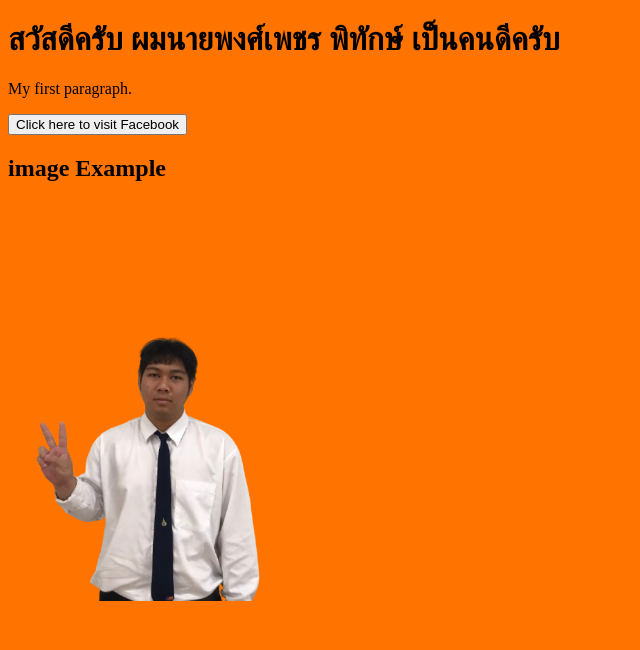
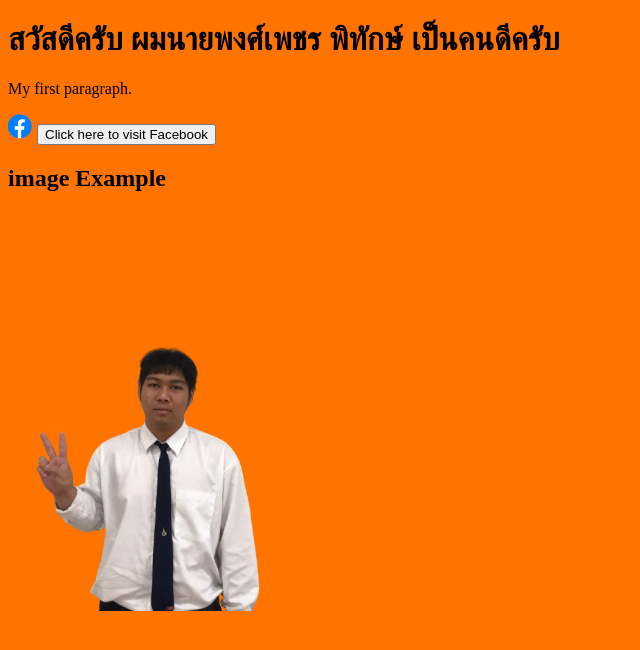
Before and after one commit to 031pongpet/profile, a plain HTML site: page 031_พงศ์เพชร.html in a window 1280 px wide. Shown: the whole page, without its empty margins (0-640 px from the left). Drawn offline with Linux system fonts and the light colour scheme.

Commit message:
Add files via upload

```diff
--- a/031_พงศ์เพชร.html
+++ b/031_พงศ์เพชร.html
@@ -12,6 +12,7 @@
 <p>My first paragraph.</p>
 
 <p>
+	<img src="facebook.png"alt="Eamxple Image" style="width: 25px; height:auto;">
 	<a href="https://www.facebook.com/ooKkunG" target="_blank">
 		<button>Click here to visit Facebook</button>
 	</a>
```
Also changed, not shown: facebook.png (added).
